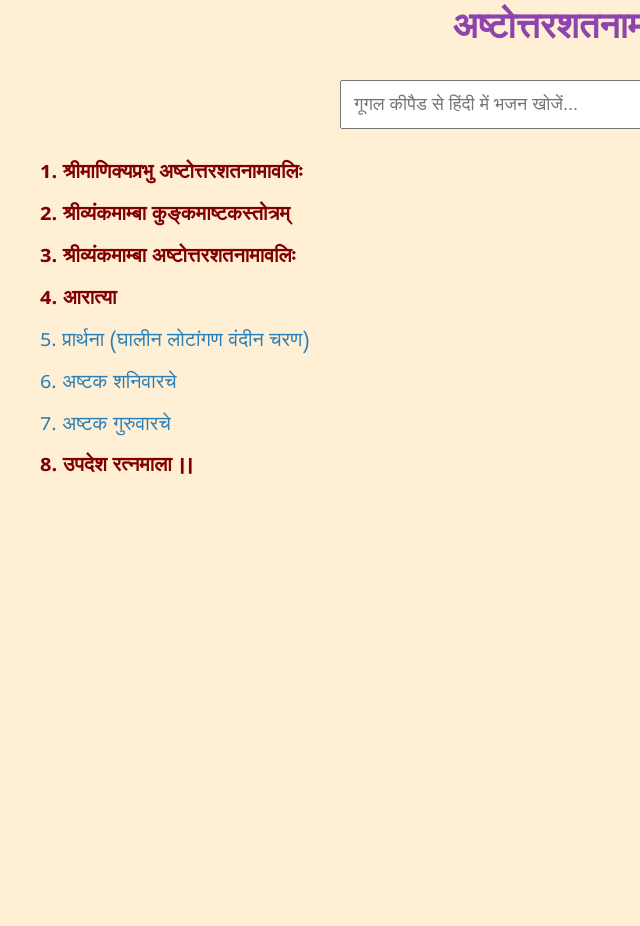
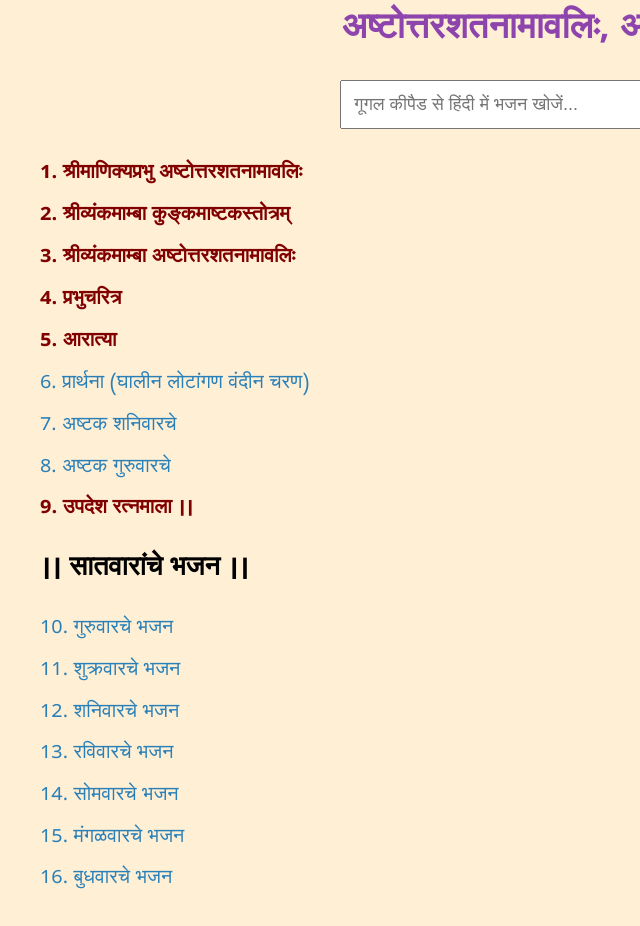
Before and after one commit to Manikprabhubhajan/HindiAarathiAstothar, a plain HTML site: page index.html in a window 1280 px wide. Shown: the part 349-1275 px from the top of the page, without its empty margins (0-640 px from the left). Before the commit the page ends 863 px from the top, so only its background shows below. Drawn offline with Linux system fonts and the light colour scheme.

Commit message:
Update index.html

```diff
--- a/index.html
+++ b/index.html
@@ -3,7 +3,7 @@
 <head>
   <meta charset="UTF-8">
   <meta name="viewport" content="width=device-width, initial-scale=1">
-  <title>अष्टोत्तरशतनामावलिः, आरात्या </title>
+  <title>अष्टोत्तरशतनामावलिः, आरात्या, सातवारांचे भजन </title>
   <style>
     body {
       font-family: 'Noto Sans Telugu', Arial, sans-serif;
@@ -105,31 +105,40 @@
     <!-- Centered Top Section -->
     <div class="top-center">
         <img src="1.png" alt="Reduced Image" style="width:35%; height:auto;">
-      <h1>अष्टोत्तरशतनामावलिः, आरात्या</h1>
+      <h1>अष्टोत्तरशतनामावलिः, आरात्या, सातवारांचे भजन</h1>
       <input type="text" id="search" placeholder="गूगल कीपैड से हिंदी में भजन खोजें..." onkeyup="filterSongs()">
     </div>
 
     <!-- Bhajan List -->
     <ul id="songList">
       <li>
-        <a href="docs/1.pdf" target="_blank" style="color: maroon; font-size: 20px; font-weight: bold;">
+        <a href="docs/1. manikprabhuastothar.pdf" target="_blank" style="color: maroon; font-size: 20px; font-weight: bold;">
           1. श्रीमाणिक्यप्रभु अष्टोत्तरशतनामावलिः</a></li>
-  <li><a href="docs/2.pdf" target="_blank" style="color: maroon; font-size: 20px; font-weight: bold;">
+  <li><a href="docs/2. kumkuastakam.pdf" target="_blank" style="color: maroon; font-size: 20px; font-weight: bold;">
           2. श्रीव्यंकमाम्बा कुङ्कमाष्टकस्तोत्रम्</a></li>
- <li> <a href="docs/3.pdf" target="_blank" style="color: maroon; font-size: 20px; font-weight: bold;">
+ <li> <a href="docs/3. vyankamaastothar.pdf" target="_blank" style="color: maroon; font-size: 20px; font-weight: bold;">
           3. श्रीव्यंकमाम्बा अष्टोत्तरशतनामावलिः</a></li>
-  <li><a href="docs/4. aarathi.pdf" target="_blank" style="color: maroon; font-size: 20px; font-weight: bold;">
-          4. आरात्या</a></li>
- <li><a href="docs/5.pdf" target="_blank">5. प्रार्थना (घालीन लोटांगण वंदीन चरण)</a></li>
-<li><a href="docs/6.pdf" target="_blank">6. अष्टक शनिवारचे</a></li>
-<li><a href="docs/7.pdf" target="_blank">7. अष्टक गुरुवारचे</a></li>
+ <li> <a href="docs/4. prabhucharith.pdf" target="_blank" style="color: maroon; font-size: 20px; font-weight: bold;">
+          4. प्रभुचरित्र </a></li>
 
-    <li>
+  <li><a href="docs/5. mangalaarathi.pdf" target="_blank" style="color: maroon; font-size: 20px; font-weight: bold;">
+          5. आरात्या</a></li>
+ <li><a href="docs/6. Galinalotangana.pdf" target="_blank">6. प्रार्थना (घालीन लोटांगण वंदीन चरण)</a></li>
+<li><a href="docs/7. astakamshanivar.pdf" target="_blank">7. अष्टक शनिवारचे</a></li>
+<li><a href="docs/8. astakguruvar.pdf" target="_blank">8. अष्टक गुरुवारचे</a></li>
+<li>
  <a href="docs/8.pdf" target="_blank" style="color: maroon; font-size: 20px; font-weight: bold;">
-         8. उपदेश रत्नमाला ।।
+         9. उपदेश रत्नमाला ।।
         </a>
       </li>
-
+ <h2>।। सातवारांचे भजन ।।</h2>
+<li><a href="docs/10. guruvar.pdf" target="_blank">10. गुरुवारचे भजन</a></li>
+<li><a href="docs/11. shukravar.pdf" target="_blank">11. शुक्रवारचे भजन</a></li>
+<li><a href="docs/12. shanivar.pdf" target="_blank">12. शनिवारचे भजन</a></li>
+<li><a href="docs/13. ravivar.pdf" target="_blank">13. रविवारचे भजन</a></li>
+<li><a href="docs/14. somvar.pdf" target="_blank">14. सोमवारचे भजन</a></li>
+<li><a href="docs/15. mangal.pdf" target="_blank">15. मंगळवारचे भजन</a></li>
+<li><a href="docs/16. budvar.pdf" target="_blank">16. बुधवारचे भजन</a></li>
     </ul>
 
   </div>
```
